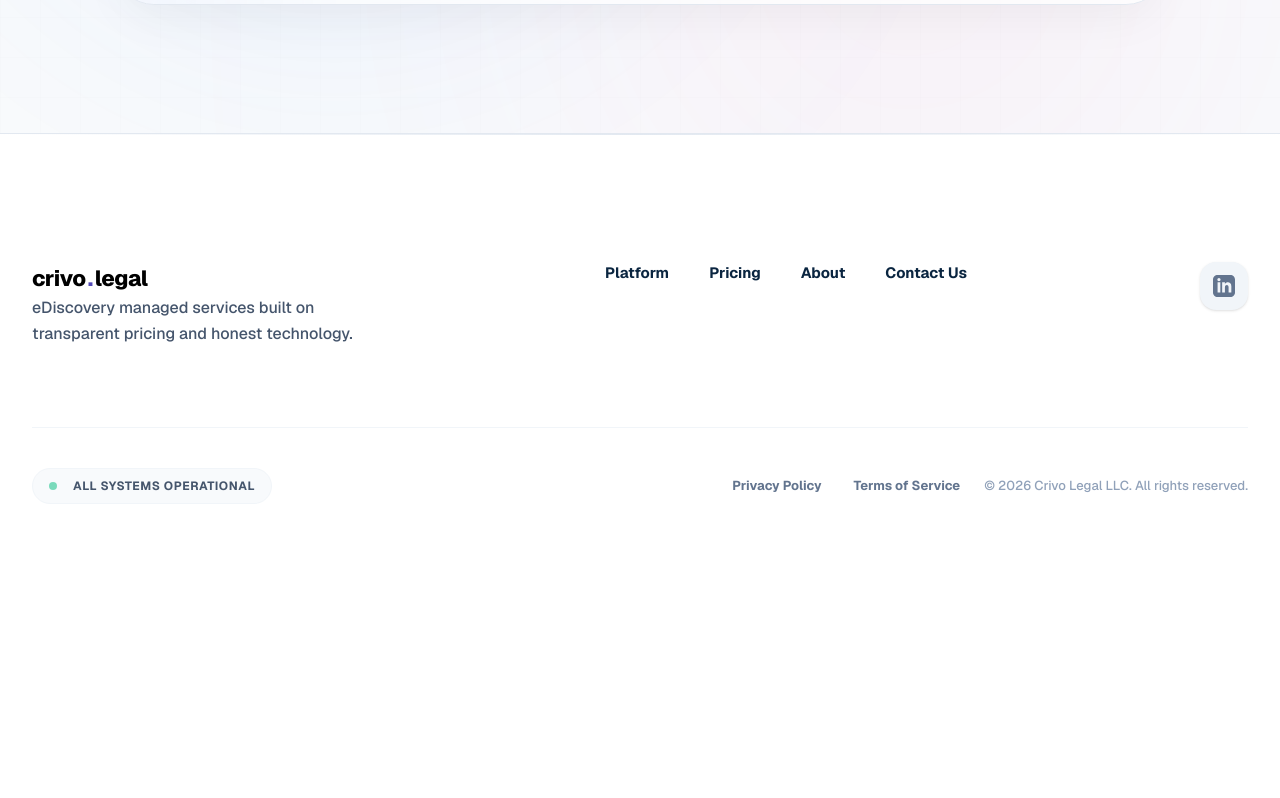
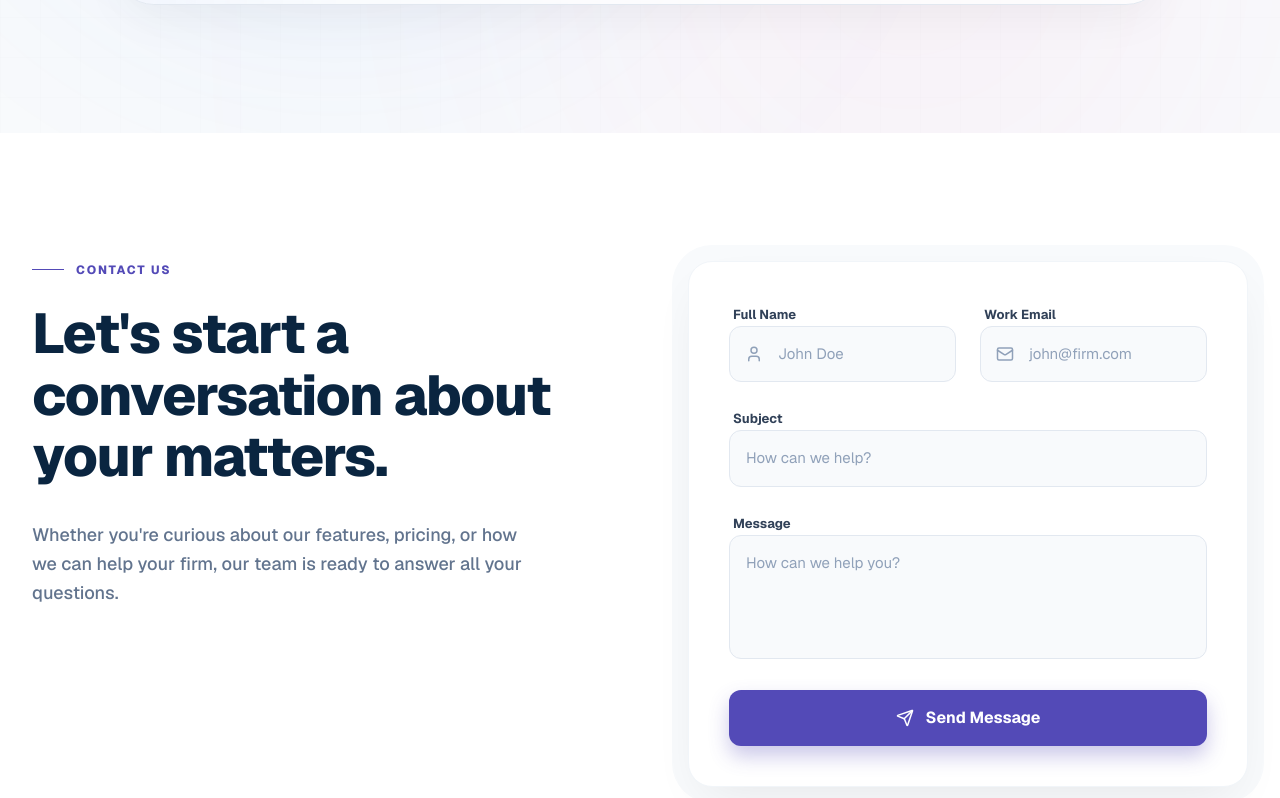
Before and after one commit to TAIJULAMAN/mujaddedk--web, a Next.js app: page / in a window 1280 px wide. Shown: the part 7042-7840 px from the top of the page. Before the commit the page ends 7594 px from the top, so only its background shows below. Built offline with nearby package versions, Linux system fonts and the light colour scheme.

Commit message:
add contact us section

```diff
--- a/app/page.tsx
+++ b/app/page.tsx
@@ -4,6 +4,7 @@ import CrivoFooter from "@/components/CrivoFooter";
 import StripeProducts from "@/components/StripeProducts";
 import CrivoAbout from "@/components/CrivoAbout";
 import StripePricing from "@/components/StripePricing";
+import CrivoContact from "@/components/CrivoContact";
 
 export default function Home() {
   return (
@@ -13,6 +14,7 @@ export default function Home() {
       <CrivoAbout />
       <StripePricing />
       <CrivoCTA />
+      <CrivoContact />
       <CrivoFooter />
     </>
   );
--- a/components/CrivoCTA.tsx
+++ b/components/CrivoCTA.tsx
@@ -17,7 +17,6 @@ export default function CrivoCTA() {
 
   return (
     <section
-      id="contact"
       ref={containerRef}
       className="relative py-24 md:py-32 bg-slate-50 overflow-hidden flex items-center justify-center font-sans"
     >
--- /dev/null
+++ b/components/CrivoContact.tsx
@@ -0,0 +1,186 @@
+"use client";
+
+import React, { useState } from "react";
+import { motion } from "framer-motion";
+import { Mail, MessageCircle, Send, User, ChevronRight } from "lucide-react";
+
+export default function CrivoContact() {
+  const [formState, setFormState] = useState({
+    name: "",
+    email: "",
+    subject: "",
+    message: "",
+  });
+
+  const [isSubmitting, setIsSubmitting] = useState(false);
+  const [isSubmitted, setIsSubmitted] = useState(false);
+
+  const handleSubmit = async (e: React.FormEvent) => {
+    e.preventDefault();
+    setIsSubmitting(true);
+    // Simulate API call
+    await new Promise((resolve) => setTimeout(resolve, 1500));
+    setIsSubmitting(false);
+    setIsSubmitted(true);
+    setTimeout(() => setIsSubmitted(false), 5000);
+  };
+
+  return (
+    <section
+      id="contact"
+      className="relative py-24 md:py-32 bg-white overflow-hidden font-sans"
+    >
+      <div className="max-w-[1400px] mx-auto px-6 md:px-8 relative z-10">
+        <div className="grid grid-cols-1 lg:grid-cols-2 gap-16 lg:gap-24 items-start">
+          {/* Left Column: Content */}
+          <motion.div
+            initial={{ opacity: 0, x: -30 }}
+            whileInView={{ opacity: 1, x: 0 }}
+            viewport={{ once: true }}
+            transition={{ duration: 0.8, ease: [0.16, 1, 0.3, 1] }}
+          >
+            <h4 className="text-[12px] font-[800] text-[#534AB7] tracking-[0.15em] uppercase mb-6 flex items-center gap-3">
+              <span className="w-8 h-[1px] bg-[#534AB7]" />
+              Contact Us
+            </h4>
+            <h2 className="text-[40px] md:text-[56px] font-[800] text-[#0A2540] leading-[1.1] tracking-tight mb-8">
+              Let&apos;s start a conversation about your matters.
+            </h2>
+            <p className="text-[18px] text-slate-500 font-medium leading-relaxed mb-12 max-w-[500px]">
+              Whether you&apos;re curious about our features, pricing, or how we
+              can help your firm, our team is ready to answer all your
+              questions.
+            </p>
+          </motion.div>
+
+          {/* Right Column: Form Card */}
+          <motion.div
+            initial={{ opacity: 0, y: 30 }}
+            whileInView={{ opacity: 1, y: 0 }}
+            viewport={{ once: true }}
+            transition={{ duration: 0.8, delay: 0.2, ease: [0.16, 1, 0.3, 1] }}
+            className="relative"
+          >
+            {/* Background Decorative Element */}
+            <div className="absolute -inset-4 bg-slate-50 rounded-[40px] -z-10" />
+
+            <div className="bg-white rounded-3xl p-8 md:p-10 shadow-[0_20px_50px_-15px_rgba(0,0,0,0.08)] border border-slate-100">
+              <form onSubmit={handleSubmit} className="space-y-6">
+                <div className="grid grid-cols-1 md:grid-cols-2 gap-6">
+                  <div className="space-y-2">
+                    <label
+                      htmlFor="name"
+                      className="text-[13px] font-bold text-slate-700 ml-1"
+                    >
+                      Full Name
+                    </label>
+                    <div className="relative">
+                      <div className="absolute left-4 top-1/2 -translate-y-1/2 text-slate-400">
+                        <User size={18} />
+                      </div>
+                      <input
+                        type="text"
+                        id="name"
+                        required
+                        placeholder="John Doe"
+                        className="w-full pl-12 pr-4 py-4 bg-slate-50 border border-slate-200 rounded-xl text-[15px] focus:outline-none focus:ring-2 focus:ring-[#534AB7]/20 focus:border-[#534AB7] transition-all placeholder:text-slate-400"
+                        value={formState.name}
+                        onChange={(e) =>
+                          setFormState({ ...formState, name: e.target.value })
+                        }
+                      />
+                    </div>
+                  </div>
+                  <div className="space-y-2">
+                    <label
+                      htmlFor="email"
+                      className="text-[13px] font-bold text-slate-700 ml-1"
+                    >
+                      Work Email
+                    </label>
+                    <div className="relative">
+                      <div className="absolute left-4 top-1/2 -translate-y-1/2 text-slate-400">
+                        <Mail size={18} />
+                      </div>
+                      <input
+                        type="email"
+                        id="email"
+                        required
+                        placeholder="john@firm.com"
+                        className="w-full pl-12 pr-4 py-4 bg-slate-50 border border-slate-200 rounded-xl text-[15px] focus:outline-none focus:ring-2 focus:ring-[#534AB7]/20 focus:border-[#534AB7] transition-all placeholder:text-slate-400"
+                        value={formState.email}
+                        onChange={(e) =>
+                          setFormState({ ...formState, email: e.target.value })
+                        }
+                      />
+                    </div>
+                  </div>
+                </div>
+
+                <div className="space-y-2">
+                  <label
+                    htmlFor="subject"
+                    className="text-[13px] font-bold text-slate-700 ml-1"
+                  >
+                    Subject
+                  </label>
+                  <input
+                    type="text"
+                    id="subject"
+                    placeholder="How can we help?"
+                    className="w-full px-4 py-4 bg-slate-50 border border-slate-200 rounded-xl text-[15px] focus:outline-none focus:ring-2 focus:ring-[#534AB7]/20 focus:border-[#534AB7] transition-all placeholder:text-slate-400"
+                    value={formState.subject}
+                    onChange={(e) =>
+                      setFormState({ ...formState, subject: e.target.value })
+                    }
+                  />
+                </div>
+
+                <div className="space-y-2">
+                  <label
+                    htmlFor="message"
+                    className="text-[13px] font-bold text-slate-700 ml-1"
+                  >
+                    Message
+                  </label>
+                  <textarea
+                    id="message"
+                    required
+                    rows={4}
+                    placeholder="How can we help you?"
+                    className="w-full px-4 py-4 bg-slate-50 border border-slate-200 rounded-xl text-[15px] focus:outline-none focus:ring-2 focus:ring-[#534AB7]/20 focus:border-[#534AB7] transition-all placeholder:text-slate-400 resize-none"
+                    value={formState.message}
+                    onChange={(e) =>
+                      setFormState({ ...formState, message: e.target.value })
+                    }
+                  />
+                </div>
+
+                <button
+                  type="submit"
+                  disabled={isSubmitting}
+                  className={`w-full py-4 rounded-xl font-bold flex items-center justify-center gap-3 transition-all duration-300 ${
+                    isSubmitted
+                      ? "bg-green-500 text-white shadow-[0_10px_20px_rgba(34,197,94,0.3)]"
+                      : "bg-[#534AB7] hover:bg-[#3C3489] text-white shadow-[0_10px_20px_rgba(83,74,183,0.3)]"
+                  }`}
+                >
+                  {isSubmitting ? (
+                    <div className="w-5 h-5 border-2 border-white/30 border-t-white rounded-full animate-spin" />
+                  ) : isSubmitted ? (
+                    <>Message Sent Successfully!</>
+                  ) : (
+                    <>
+                      <Send size={18} />
+                      Send Message
+                    </>
+                  )}
+                </button>
+              </form>
+            </div>
+          </motion.div>
+        </div>
+      </div>
+    </section>
+  );
+}
--- a/components/Navbar.tsx
+++ b/components/Navbar.tsx
@@ -6,15 +6,42 @@ import { Menu, X } from "lucide-react";
 import { motion, AnimatePresence } from "framer-motion";
 
 export default function Navbar() {
+  const [activeLink, setActiveLink] = useState("home");
   const [scrolled, setScrolled] = useState(false);
   const [mobileMenuOpen, setMobileMenuOpen] = useState(false);
 
   useEffect(() => {
     const handleScroll = () => {
       setScrolled(window.scrollY > 20);
+      if (window.scrollY < 100) setActiveLink("home");
     };
     window.addEventListener("scroll", handleScroll);
     return () => window.removeEventListener("scroll", handleScroll);
+  }, []);
+
+  useEffect(() => {
+    const observerOptions = {
+      root: null,
+      rootMargin: "-100px 0px -40% 0px",
+      threshold: 0,
+    };
+
+    const handleIntersection = (entries: IntersectionObserverEntry[]) => {
+      entries.forEach((entry) => {
+        if (entry.isIntersecting) {
+          setActiveLink(entry.target.id);
+        }
+      });
+    };
+
+    const observer = new IntersectionObserver(handleIntersection, observerOptions);
+    const sections = ["home", "features", "about", "contact"];
+    sections.forEach((id) => {
+      const section = document.getElementById(id);
+      if (section) observer.observe(section);
+    });
+
+    return () => observer.disconnect();
   }, []);
 
   // Prevent scrolling when mobile menu is open
@@ -27,10 +54,10 @@ export default function Navbar() {
   }, [mobileMenuOpen]);
 
   const navLinks = [
-    { name: "Home", active: true, href: "/" },
-    { name: "Platform", active: false, href: "#features" },
-    { name: "About", active: false, href: "#about" },
-    { name: "Contact Us", active: false, href: "#contact" },
+    { name: "Home", active: activeLink === "home", href: "#home" },
+    { name: "Platform", active: activeLink === "features", href: "#features" },
+    { name: "About", active: activeLink === "about", href: "#about" },
+    { name: "Contact Us", active: activeLink === "contact", href: "#contact" },
   ];
 
   return (
```
